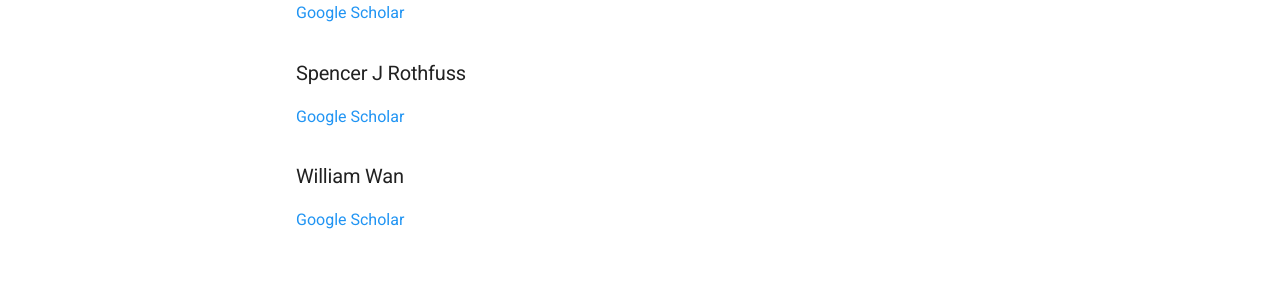
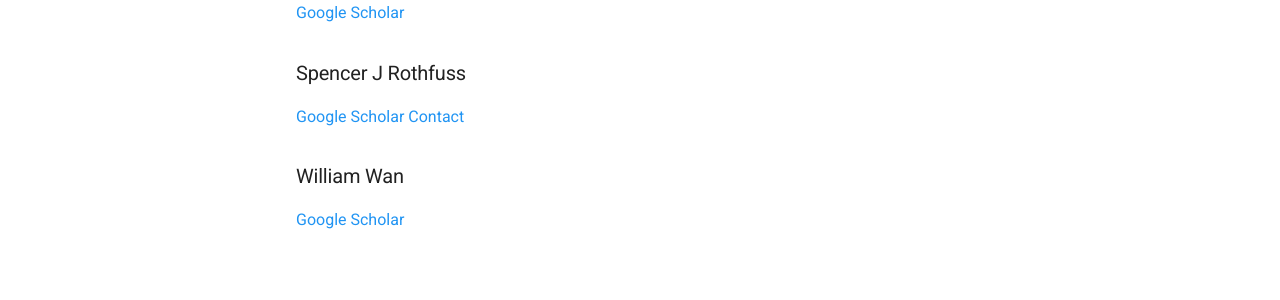
Before and after one commit to wan-lab-vanderbilt/subtomo-tutorials, an MkDocs documentation site: the page built from docs/team.md, in a window 1280 px wide. Shown: the part 342-642 px from the top of the page. Built offline with MkDocs 1.6.1 and Material for MkDocs 9.7.7, drawn with Linux system fonts in a browser that asks for light colours.

Commit message:
Add SJR contact info

```diff
--- a/docs/team.md
+++ b/docs/team.md
@@ -11,6 +11,7 @@ Team members in alphabetical order.
 ### Spencer J Rothfuss
 
 [Google Scholar](https://scholar.google.com/citations?hl=en&user=weeGSMcAAAAJ)
+[Contact](mailto:spencer.j.rothfuss@vanderbilt.edu)
 
 ### William Wan
 
```
